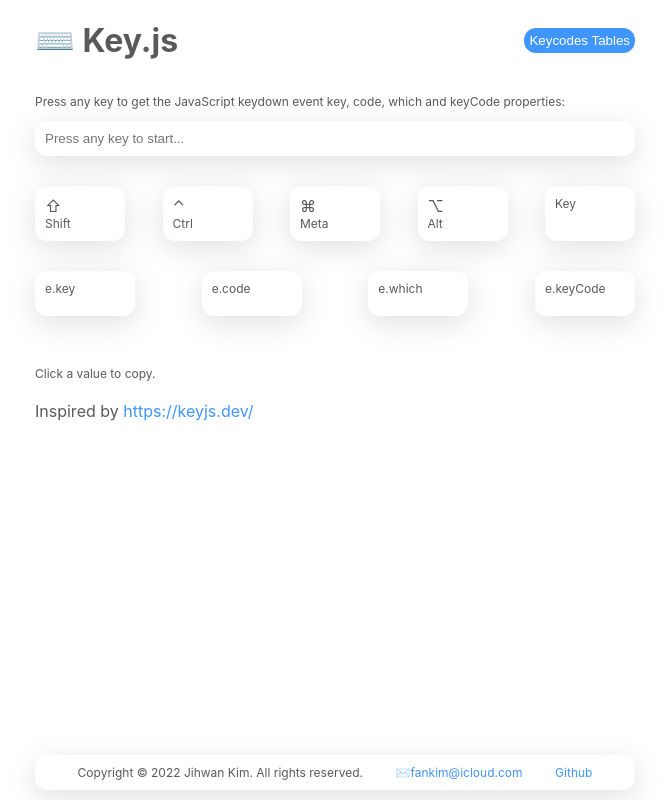
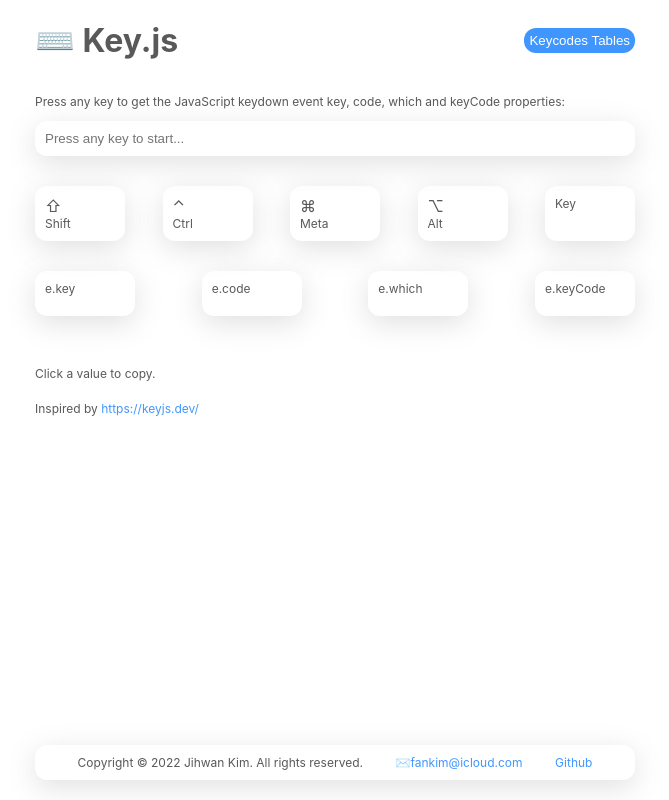
Before and after one commit to fankimm/keyCode, a Next.js app: page / in a window 1280 px wide. Shown: the whole page, without its empty margins (305-974 px from the left). Built offline with nearby package versions, Linux system fonts and the light colour scheme.

Commit message:
Update : 폰트 크기 조정

```diff
--- a/pages/index.tsx
+++ b/pages/index.tsx
@@ -192,7 +192,7 @@ const Home = () => {
             <div style={{ fontSize: "12px", marginBottom: "20px" }}>
               Click a value to copy.
             </div>
-            <div>
+            <div style={{ fontSize: "12px" }}>
               Inspired by{" "}
               <a className={styles.a} href="https://keyjs.dev/">
                 https://keyjs.dev/
--- a/styles/Home.module.css
+++ b/styles/Home.module.css
@@ -17,7 +17,7 @@
   background-color: rgba(255, 255, 255, 1);
   position: fixed;
   width: 600px;
-  bottom: 10px;
+  bottom: 20px;
   box-shadow: rgba(100, 100, 111, 0.2) 0px 7px 29px 0px;
   padding: 10px;
   border-radius: 12px;
```
